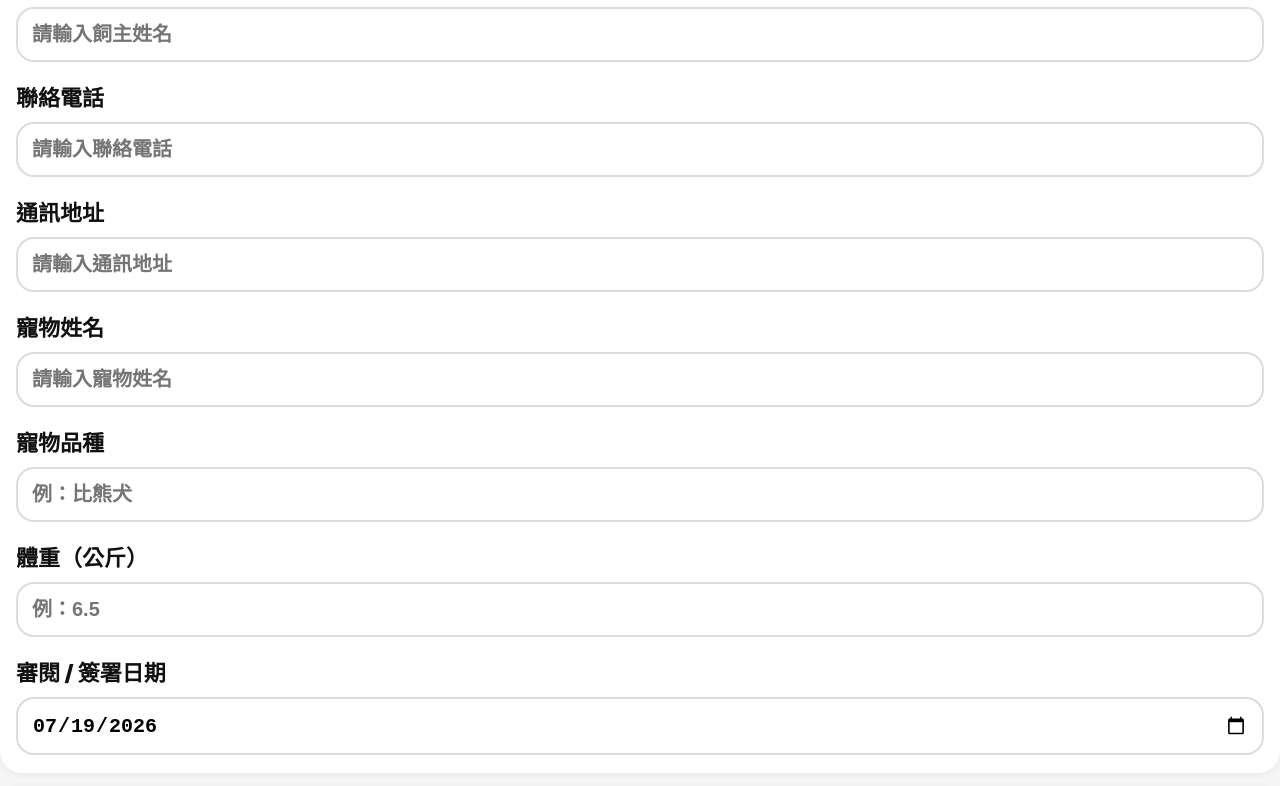
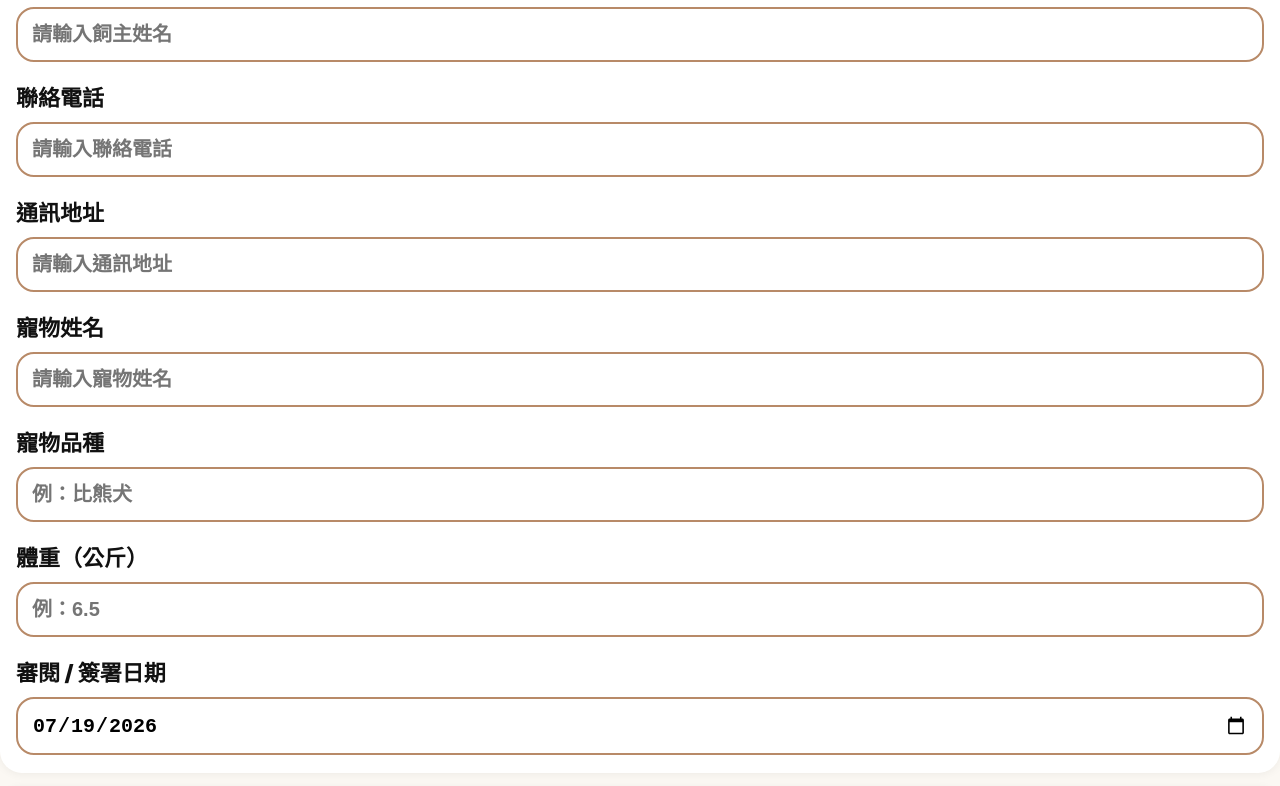
Before and after one commit to bellemon073-pixel/mumukahu-petsalon, a plain HTML site: page index.html in a window 1280 px wide. Shown: the part 854-1640 px from the top of the page. Drawn offline with Linux system fonts and the light colour scheme.

Commit message:
Update index.html

```diff
--- a/index.html
+++ b/index.html
@@ -7,9 +7,9 @@
 
   <style>
     :root{
-      --bg:#f5f5f5;
+      --bg:#fbf8f3;
       --card:#ffffff;
-      --border:#dcdcdc;
+      --border:#b88a68;
       --muted:#7a7a7a;
       --text:#111;
       --danger:#d21f1f;
@@ -444,9 +444,9 @@
 <script>
 (function(){
 
-  const LIFF_ID = "2008805180-dNJmIam4";
+  const LIFF_ID = "2009406756-idmvHDme";
   const GOOGLE_SCRIPT_URL = "https://script.google.com/macros/s/AKfycbxpWxUscq_0yBND3kiFn6BlQKcfLAjlod2iwngkGUS6Uqjj2hO_b81xPlV9rbhMHkEZ/exec";
-  const SHARED_SECRET = "kumajima2025";
+  const SHARED_SECRET = "mumukahu6520";
 
   const canvas = document.getElementById("sig");
   const clearBtn = document.getElementById("clear");
```
